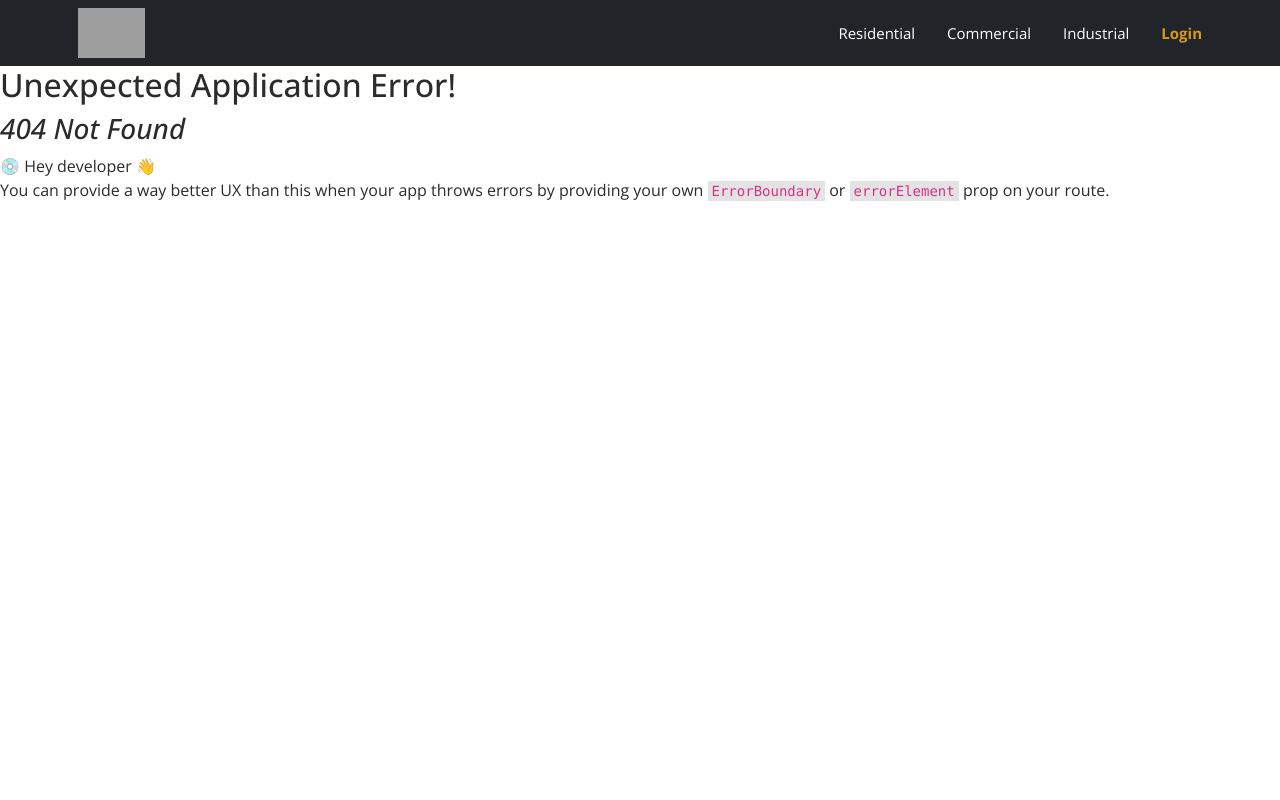
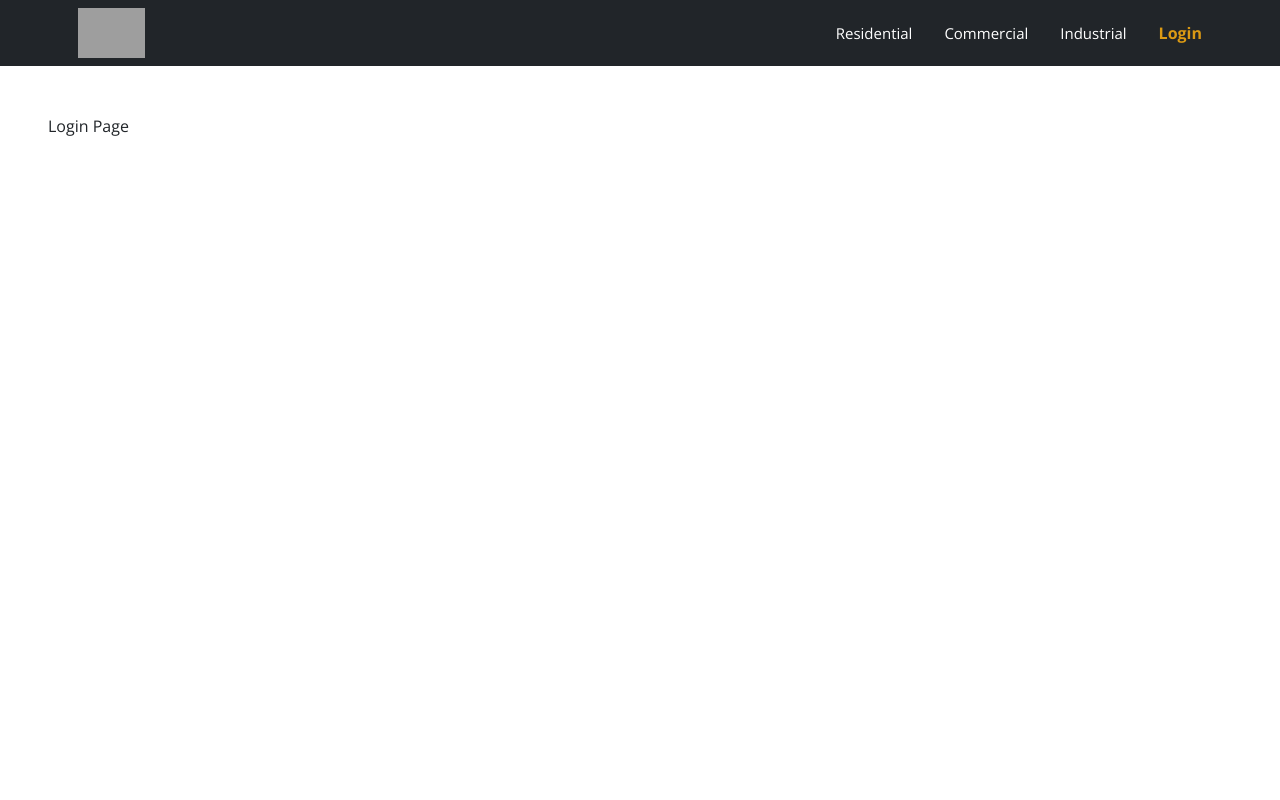
Before and after one commit to shashil-itorix/cdl-webapp, a React (Create React App) app: page /login in a window 1280 px wide. Before the commit this address had no page. Shown: the top 800 px of the page. Built offline with nearby package versions, Linux system fonts and the light colour scheme; grey boxes are pictures that could not be loaded.

Commit message:
first commit

```diff
--- a/package.json
+++ b/package.json
@@ -3,6 +3,10 @@
   "version": "0.1.0",
   "private": true,
   "dependencies": {
+    "@auth0/auth0-react": "^2.3.0",
+    "@okta/okta-auth-js": "^5.2.1",
+    "@okta/okta-react": "^6.0.0",
+    "@okta/okta-signin-widget": "^5.8.1",
     "cra-template": "1.2.0",
     "react": "^19.0.0",
     "react-dom": "^19.0.0",
--- a/src/App.js
+++ b/src/App.js
@@ -6,16 +6,22 @@ import {
   createBrowserRouter,
   RouterProvider,
 } from "react-router-dom";
+import Login from './pages/Login';
 
 function App() {
+
   const router = createBrowserRouter([
     {
       path: "/",
       element: <HomeRoute />,
     },
+    {
+      path: "/login",
+      element: <Login />,
+    },
   ]);
   return (
-    <div className="">
+    <div>
       <Header />
       <div style={{ minHeight: "100vh", minWidth: "100vw" }}>
         <RouterProvider router={router} />
--- a/src/components/Header.js
+++ b/src/components/Header.js
@@ -1,6 +1,26 @@
-import React from 'react'
+/* eslint-disable react-hooks/exhaustive-deps */
+import React, { useEffect, useState } from 'react'
+import { useAuth0 } from "@auth0/auth0-react";
 
 export default function Header() {
+    const { loginWithRedirect } = useAuth0();
+    const { isAuthenticated, getIdTokenClaims } = useAuth0();
+
+    const { logout } = useAuth0();
+
+    const handleGetIdToken = async () => {
+        if (isAuthenticated) {
+          const idTokenClaims = await getIdTokenClaims();
+          const idToken = idTokenClaims.__raw; // Raw ID token
+          localStorage.setItem("accessToken", idToken);
+        }
+    };
+
+    useEffect(() => {
+        handleGetIdToken()
+    }, [isAuthenticated])
+
+
     return (
         <div className="w-100 bg-dark">
             <div className="container p-2 d-flex align-items-center justify-content-between">
@@ -10,7 +30,10 @@ export default function Header() {
                     <a href='/residential'>Residential</a>
                     <a href='/commercial'>Commercial</a>
                     <a href='/industrial'>Industrial</a>
-                    <a href='/login' className="font-primary fw-bold">Login</a>
+                    { isAuthenticated
+                        ? <p onClick={() => logout({ logoutParams: { returnTo: window.location.origin } })} className="font-primary fw-bold" style={{ cursor: "pointer" }}>Logout</p>
+                        : <p onClick={() => loginWithRedirect()} className="font-primary fw-bold" style={{ cursor: "pointer" }}>Login</p>
+                    }
                 </div>
             </div>
         </div>
--- a/src/index.js
+++ b/src/index.js
@@ -2,10 +2,21 @@ import React from 'react';
 import ReactDOM from 'react-dom/client';
 import App from './App';
 import "./index.scss"
+import { Auth0Provider } from '@auth0/auth0-react';
 
 const root = ReactDOM.createRoot(document.getElementById('root'));
 root.render(
   <React.StrictMode>
-    <App />
+    <Auth0Provider
+      domain={process.env.REACT_APP_BASE_URL}
+      clientId={process.env.REACT_APP_CLIENT_ID}
+      authorizationParams={{
+        redirect_uri: window.location.origin,
+        audience: `https://${process.env.REACT_APP_BASE_URL}/api/v2/`,
+        scope: "read:current_user profile email"
+      }}
+    >
+      <App />
+    </Auth0Provider>,
   </React.StrictMode>
 );
--- a/src/index.scss
+++ b/src/index.scss
@@ -20,11 +20,6 @@ a { color: white; text-decoration: none; font-size: 15px; }
     border-radius: 4px;
     width: fit-content !important;
     cursor: pointer;
-    &:hover{
-        background-color: transparent !important;
-        color: #dc9b14 !important;
-        border: 2px solid #dc9b14;
-    }
 }
 .position-absolute{ position: absolute; }
 .position-relative{ position: relative; }
```
Also changed, not shown: src/config.js (added, +7 -0 lines), 2 other files (tests, documents, lock files or other folders).
